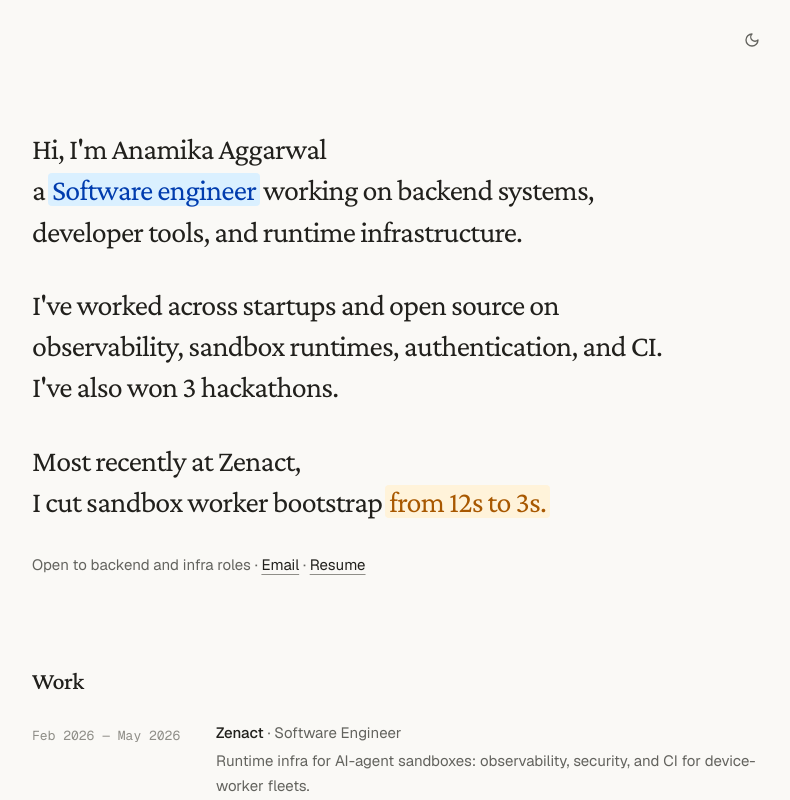
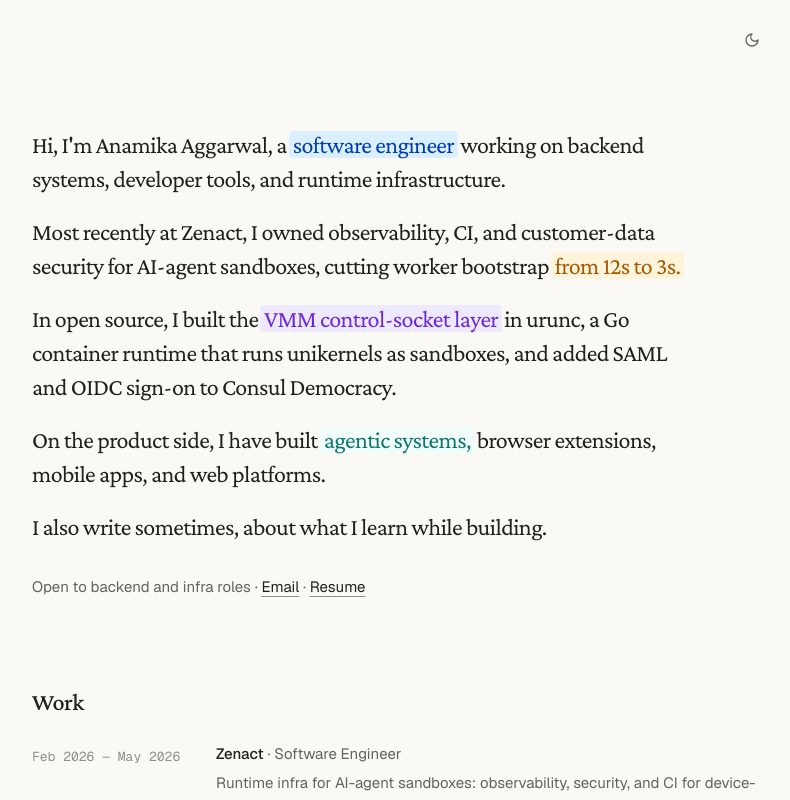
Before and after one commit to Anamika1608/portfolio, a Next.js app: page / in a window 1280 px wide. Shown: the top 800 px of the page, without its empty margins (240-1030 px from the left). Built offline with nearby package versions, Linux system fonts and the light colour scheme.

Commit message:
Hero: fuller intro at section-title size with four highlights

```diff
--- a/src/components/Hero/HeroSection.tsx
+++ b/src/components/Hero/HeroSection.tsx
@@ -1,38 +1,45 @@
 "use client";
 
 const mark =
-  "px-1 -mx-0.5 rounded-sm [box-decoration-break:clone] [-webkit-box-decoration-break:clone]";
+  "px-1 -mx-0.5 rounded-sm whitespace-nowrap [box-decoration-break:clone] [-webkit-box-decoration-break:clone]";
 
 export function HeroSection() {
   return (
-    <section className="site-container pt-8 pb-4 sm:pt-12 sm:pb-8 font-crimson [&>p]:max-w-[42rem] text-xl sm:text-2xl md:text-3xl tracking-tight leading-snug">
-      <h1 className="font-normal">Hi, I'm Anamika Aggarwal</h1>
-
-      <p className="font-normal mb-6 sm:mb-8">
-        a{" "}
+    <section className="site-container pt-8 pb-4 sm:pt-12 sm:pb-8 font-crimson text-xl sm:text-2xl leading-[1.4] tracking-tight [&>p]:max-w-[42rem]">
+      <p className="mb-5">
+        Hi, I'm Anamika Aggarwal, a{" "}
         <span className={`${mark} bg-[#DAF0FF] text-[#003CAE] dark:bg-transparent dark:text-[#8ab4ff]`}>
-          Software engineer
+          software engineer
         </span>{" "}
-        working on backend systems,{" "}
-        <br className="hidden sm:block" />
-        developer tools, and runtime infrastructure.
+        working on backend systems, developer tools, and runtime infrastructure.
       </p>
 
-      <p className="font-normal mb-6 sm:mb-8">
-        I've worked across startups and open source on observability, sandbox
-        runtimes, authentication, and CI.
-        <br className="hidden sm:block" />
-        I've also won 3 hackathons.
-      </p>
-
-      <p className="font-normal mb-6 sm:mb-8">
-        Most recently at Zenact,
-        <br className="hidden sm:block" />
-        I cut sandbox worker bootstrap{" "}
-        <span className={`${mark} whitespace-nowrap bg-[#FFF3DA] text-[#A85800] dark:bg-transparent dark:text-[#e6b04a]`}>
+      <p className="mb-5">
+        Most recently at Zenact, I owned observability, CI, and customer-data
+        security for AI-agent sandboxes, cutting worker bootstrap{" "}
+        <span className={`${mark} bg-[#FFF3DA] text-[#A85800] dark:bg-transparent dark:text-[#e6b04a]`}>
           from 12s to 3s.
         </span>
       </p>
+
+      <p className="mb-5">
+        In open source, I built the{" "}
+        <span className={`${mark} bg-[#EDE9FE] text-[#6D28D9] dark:bg-transparent dark:text-[#c4b5fd]`}>
+          VMM control-socket layer
+        </span>{" "}
+        in urunc, a Go container runtime that runs unikernels as sandboxes, and
+        added SAML and OIDC sign-on to Consul Democracy.
+      </p>
+
+      <p className="mb-5">
+        On the product side, I have built{" "}
+        <span className={`${mark} bg-[#F0FDFA] text-[#0F766E] dark:bg-transparent dark:text-[#5fd3c0]`}>
+          agentic systems,
+        </span>{" "}
+        browser extensions, mobile apps, and web platforms.
+      </p>
+
+      <p className="mb-5">I also write sometimes, about what I learn while building.</p>
 
       <p className="mt-8 font-sans text-[15px] leading-normal text-muted tracking-normal">
         Open to backend and infra roles ·{" "}
```
